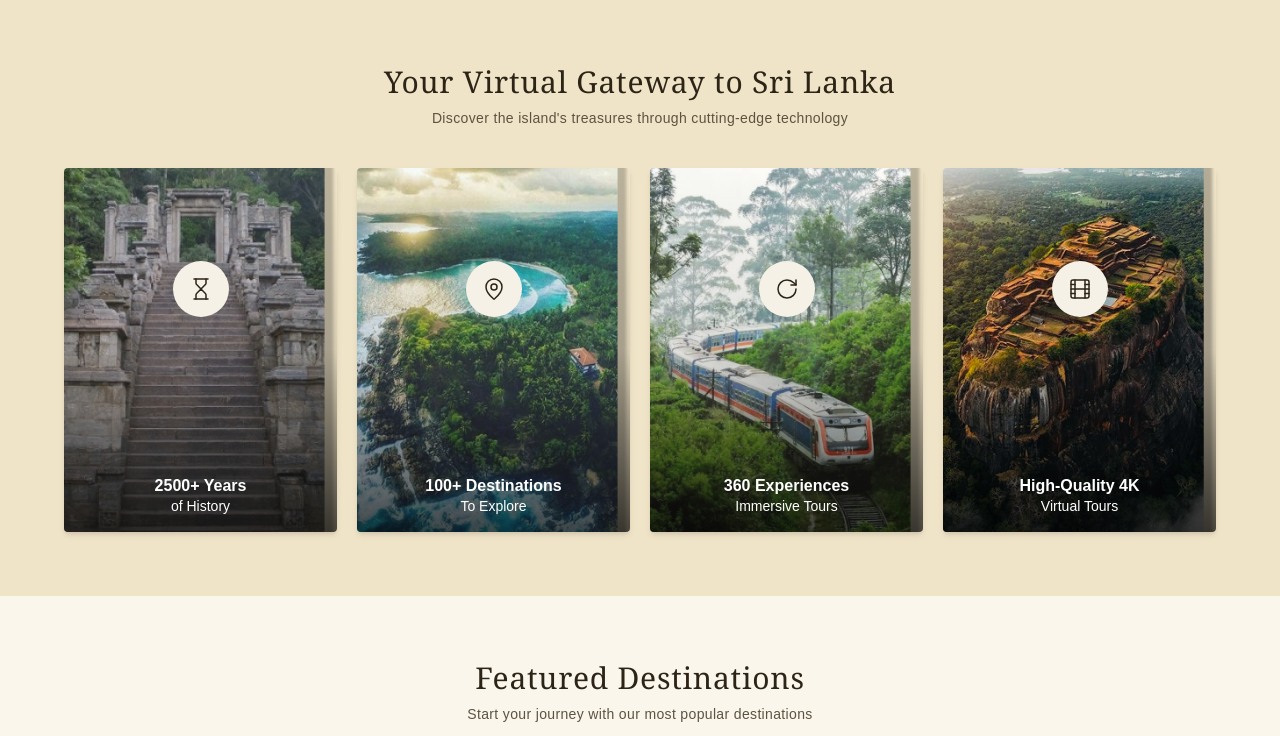
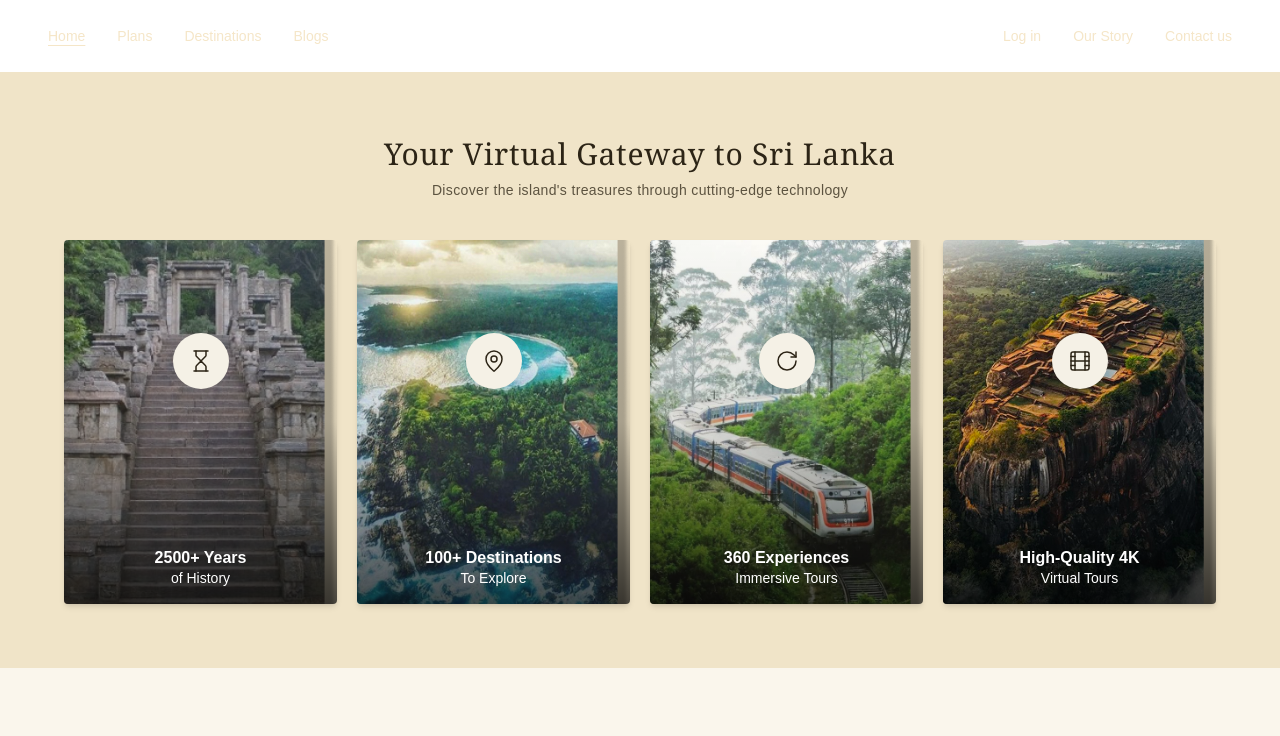
Before and after one commit to sandaliranmini/360LK, a Next.js app: page / in a window 1280 px wide. Shown: the top 736 px of the page. Built offline with nearby package versions, Linux system fonts and the light colour scheme.

Commit message:
connect the nava bar to the home page

```diff
--- a/src/app/page.tsx
+++ b/src/app/page.tsx
@@ -1,9 +1,12 @@
 import YourVirtualGateway from "@/components/home/your-virtual-gateway"
 import FeaturedDestination from "@/components/home/featured-destinations";
+import Navbar from "@/components/layout/navbar";
 
 export default function HomePage(){
     return (
         <>
+
+<Navbar/>
 
 <YourVirtualGateway/>
 
```
